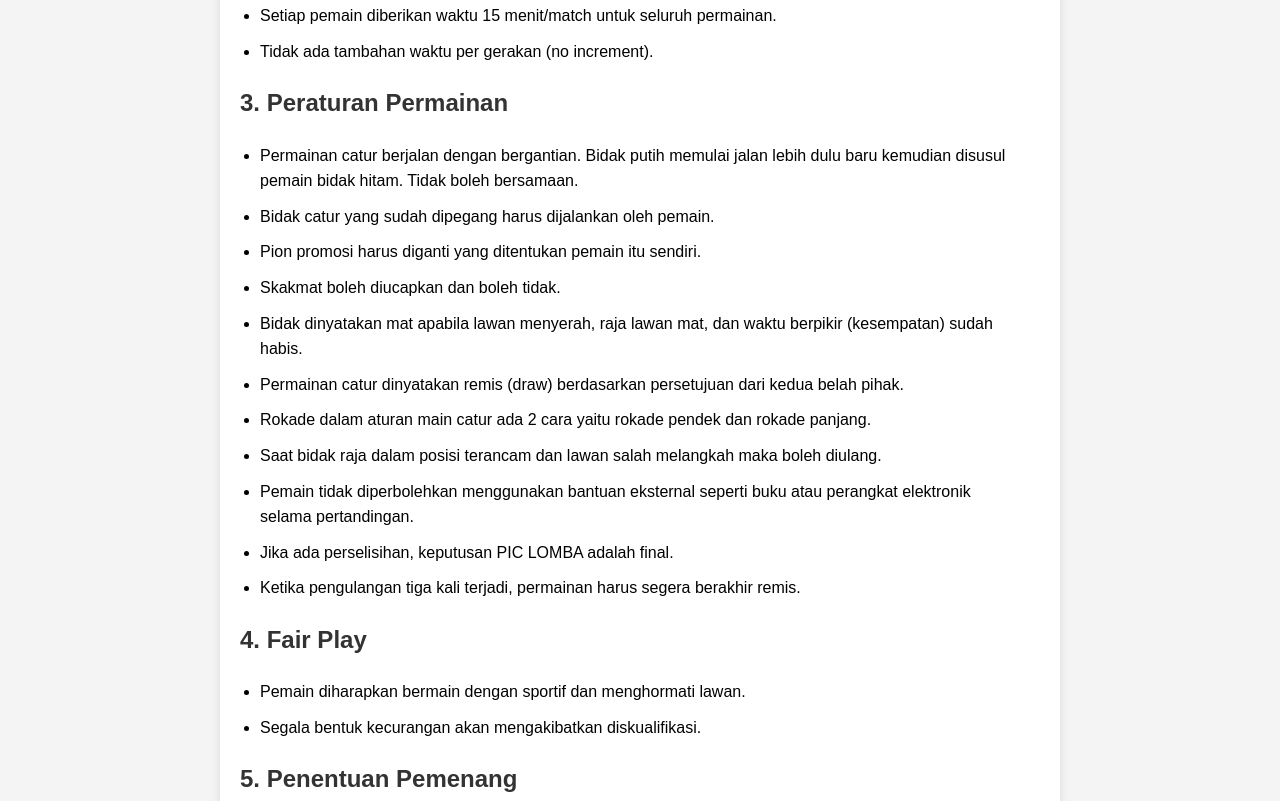
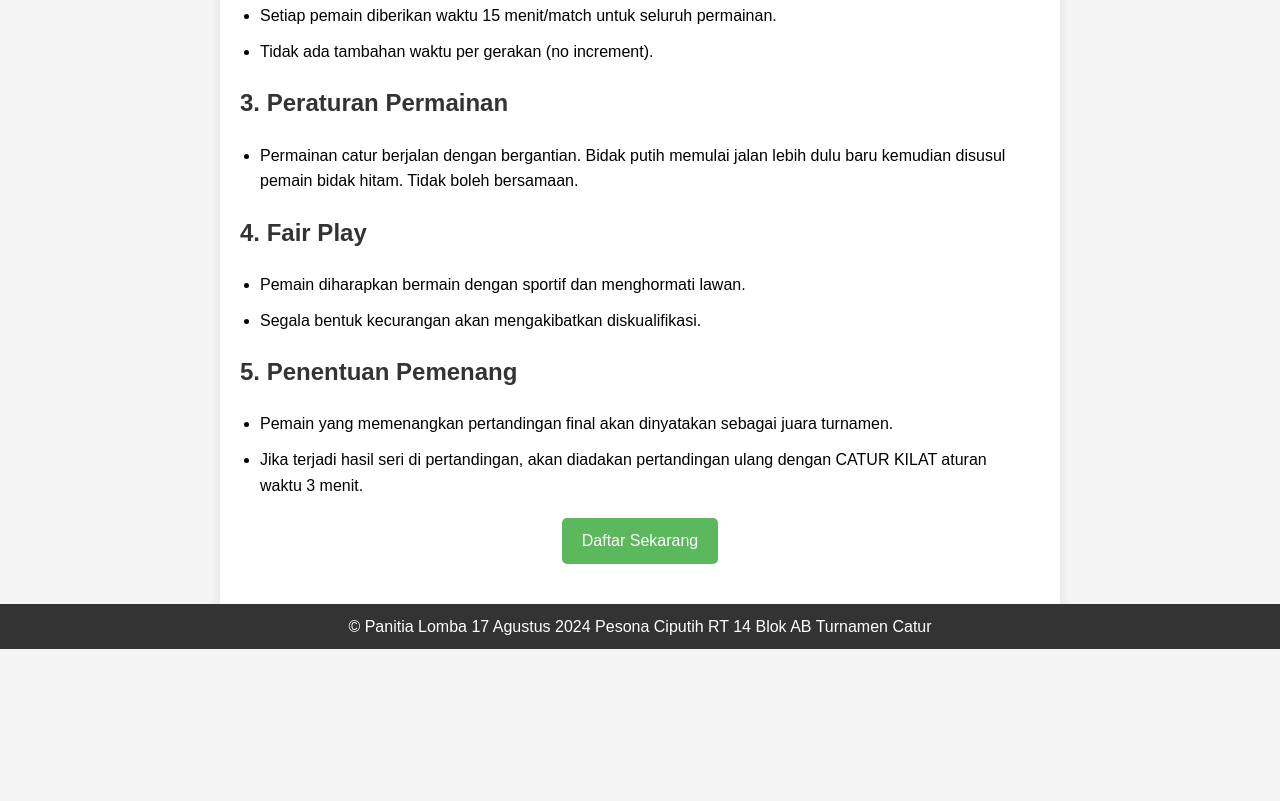
Before and after one commit to derishatria/lomba-catur, a plain HTML site: page index.html in a window 1280 px wide. Shown: the part 620-1421 px from the top of the page. After the commit the page ends 1269 px from the top, so only its background shows below. Drawn offline with nearby package versions, Linux system fonts and the light colour scheme; no server answers.

```diff
--- a/index.html
+++ b/index.html
@@ -114,16 +114,6 @@
     <h2>3. Peraturan Permainan</h2>
     <ul>
         <li>Permainan catur berjalan dengan bergantian. Bidak putih memulai jalan lebih dulu baru kemudian disusul pemain bidak hitam. Tidak boleh bersamaan.</li>
-        <li>Bidak catur yang sudah dipegang harus dijalankan oleh pemain.</li>
-        <li>Pion promosi harus diganti yang ditentukan pemain itu sendiri.</li>
-        <li>Skakmat boleh diucapkan dan boleh tidak.</li>
-        <li>Bidak dinyatakan mat apabila lawan menyerah, raja lawan mat, dan waktu berpikir (kesempatan) sudah habis.</li>
-        <li>Permainan catur dinyatakan remis (draw) berdasarkan persetujuan dari kedua belah pihak.</li>
-        <li>Rokade dalam aturan main catur ada 2 cara yaitu rokade pendek dan rokade panjang.</li>
-        <li>Saat bidak raja dalam posisi terancam dan lawan salah melangkah maka boleh diulang.</li>
-        <li>Pemain tidak diperbolehkan menggunakan bantuan eksternal seperti buku atau perangkat elektronik selama pertandingan.</li>
-        <li>Jika ada perselisihan, keputusan PIC LOMBA adalah final.</li>
-        <li>Ketika pengulangan tiga kali terjadi, permainan harus segera berakhir remis.</li>
     </ul>
 
     <h2>4. Fair Play</h2>
@@ -201,7 +191,7 @@
                     clearInterval(interval);
                     document.getElementById('countdown').innerHTML = 'Countdown Over';
                 }
-            }, 1000); //
+            }, 1000); // Update every second (1000 milliseconds)
         });
     }
 
```
